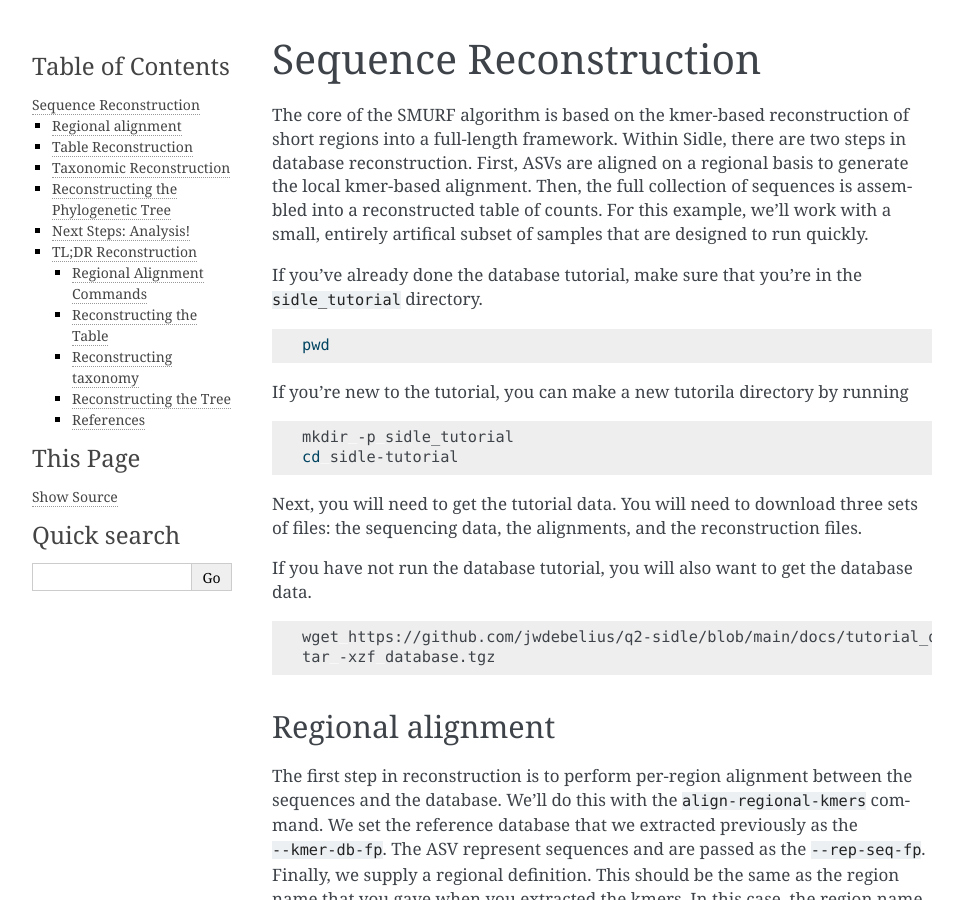
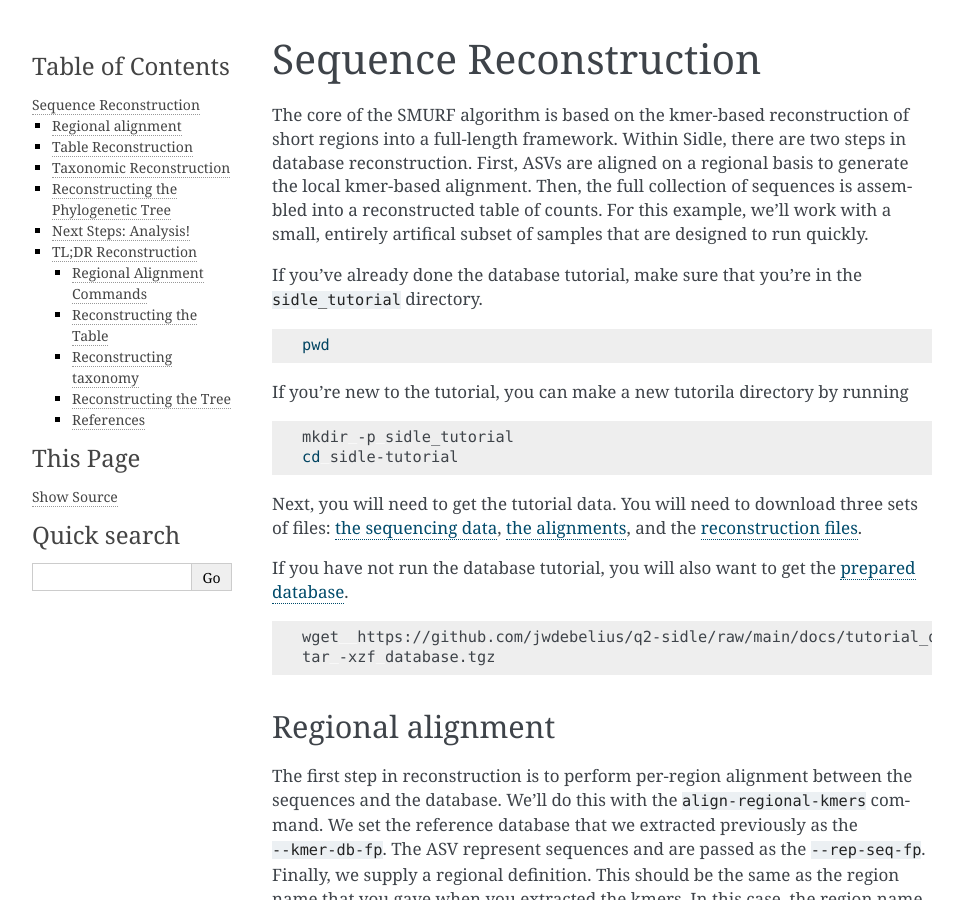
Before and after one commit to jwdebelius/q2-sidle, a Sphinx documentation site: the page built from docs/source/reconstruction.rst, in a window 1280 px wide and 900 px high. Shown: the whole window, without its empty margins (148-1111 px from the left). Built offline with Sphinx 7.4.7, drawn with Linux system fonts in a browser that asks for light colours.

Commit message:
adds link file download to text

```diff
--- a/docs/source/database_preparation.rst
+++ b/docs/source/database_preparation.rst
@@ -12,7 +12,7 @@ You will need:
 * Patience to run the extraction
 
 
-You can start the tutorial by downloading the database sequences and taxonomy. These have already been imported into qiime2 and as Artifacts.
+You can start the tutorial by `downloading the database sequences and taxonomy`_. These have already been imported into qiime2 and as Artifacts.
 
 .. code-block:: shell
 
--- a/docs/source/reconstruction.rst
+++ b/docs/source/reconstruction.rst
@@ -16,7 +16,7 @@ If you're new to the tutorial, you can make a new tutorila directory by running
 	mkdir -p sidle_tutorial
 	cd sidle-tutorial
 
-Next, you will need to get the tutorial data. You will need to download three sets of files: the sequencing data, the alignments, and the reconstruction files.
+Next, you will need to get the tutorial data. You will need to download three sets of files: `the sequencing data`_, `the alignments`_, and the `reconstruction files`_.
 
 .. code-block::bash
 
@@ -29,11 +29,11 @@ Next, you will need to get the tutorial data. You will need to download three se
 
 
 If you have not run the database tutorial, you will also want to get the
-database data.
+`prepared database`_.
 
 .. code-block:: bash
 
-	wget https://github.com/jwdebelius/q2-sidle/blob/main/docs/tutorial_data/database.tgz
+	wget  https://github.com/jwdebelius/q2-sidle/raw/main/docs/tutorial_data/database.zip
 	tar -xzf database.tgz
 
 Regional alignment
@@ -392,3 +392,7 @@ References
 .. _original manuscript: https://microbiomejournal.biomedcentral.com/articles/10.1186/s40168-017-0396-x
 .. _QIIME 2 tutorials: https://docs.qiime2.org/2020.6/tutorials/
 .. _q2-fragment-insertion: https://docs.qiime2.org/2020.8/plugins/available/fragment-insertion/
+.. _the sequencing data: https://github.com/jwdebelius/q2-sidle/raw/main/docs/tutorial_data/data.zip
+.. _the alignments: https://github.com/jwdebelius/q2-sidle/raw/main/docs/tutorial_data/alignment.zip
+.. _reconstruction files: https://github.com/jwdebelius/q2-sidle/raw/main/docs/tutorial_data/reconstruction.zip
+.. _prepared database:  https://github.com/jwdebelius/q2-sidle/raw/main/docs/tutorial_data/database.zip
```
Also changed, not shown: other parts of docs/source/database_preparation.rst (+1 -0 lines).
